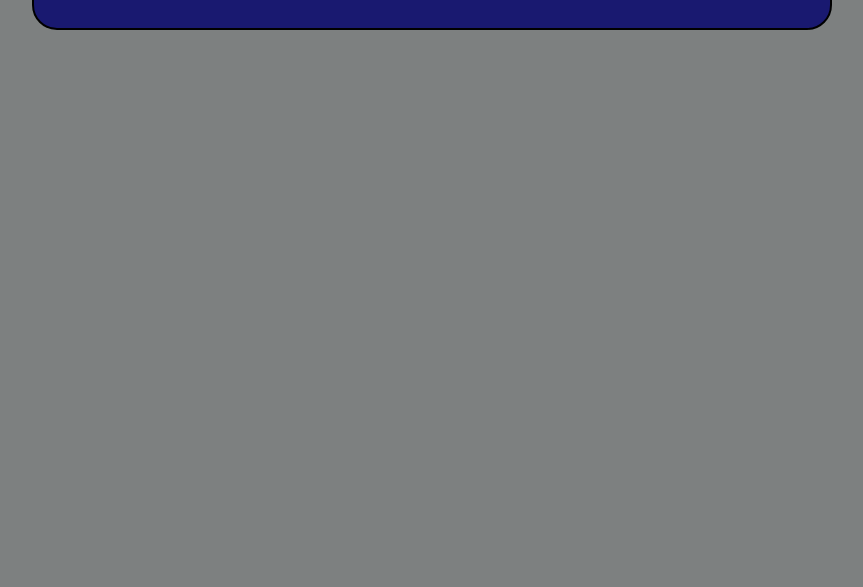
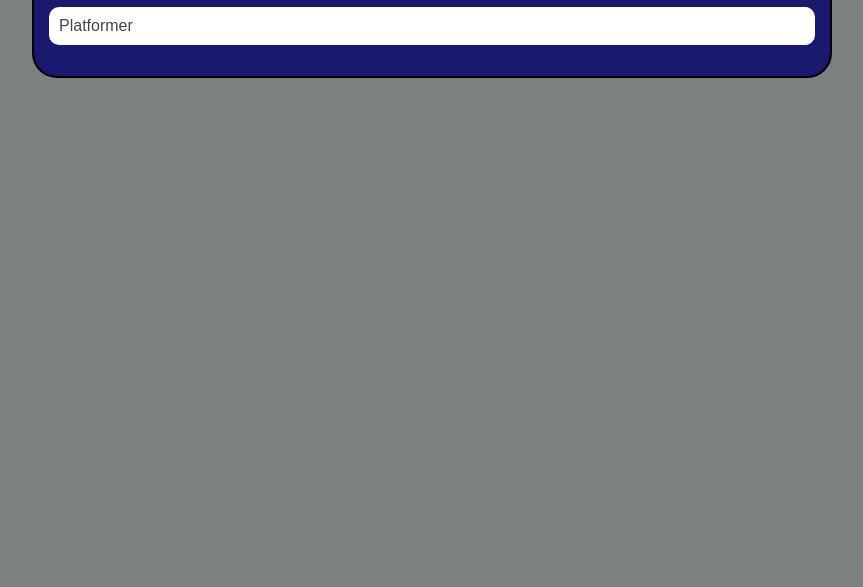
Before and after one commit to NicholasPhJordan/NicholasPhJordan.github.io, a plain HTML site: page portfolio.html in a window 1280 px wide. Shown: the part 213-800 px from the top of the page, without its empty margins (208-1071 px from the left). Drawn offline with Linux system fonts and the light colour scheme.

Commit message:
add portfolio.html file

```diff
--- a/portfolio.html
+++ b/portfolio.html
@@ -109,6 +109,8 @@
                 <ul id="portfolio" class="portfolio">
                     <li><a href="https://nicholasphjordan-github-io-nicholasphjordan.c9users.io/projects/bouncing-box/index.html">Bouncing Box</a>
                 </li>
+                    <li><a href="https://nicholasphjordan-github-io-nicholasphjordan.c9users.io/projects/platformer/index.html">Platformer</a>
+                </li>
                 </ul>
             </div>
         </main>
```
